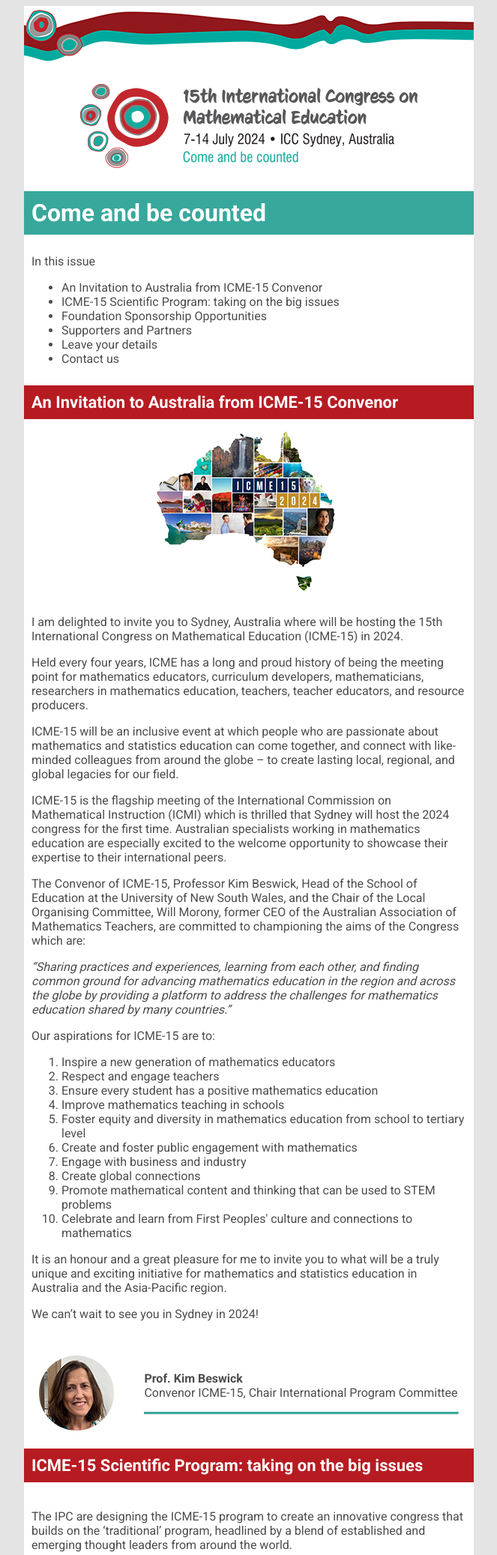
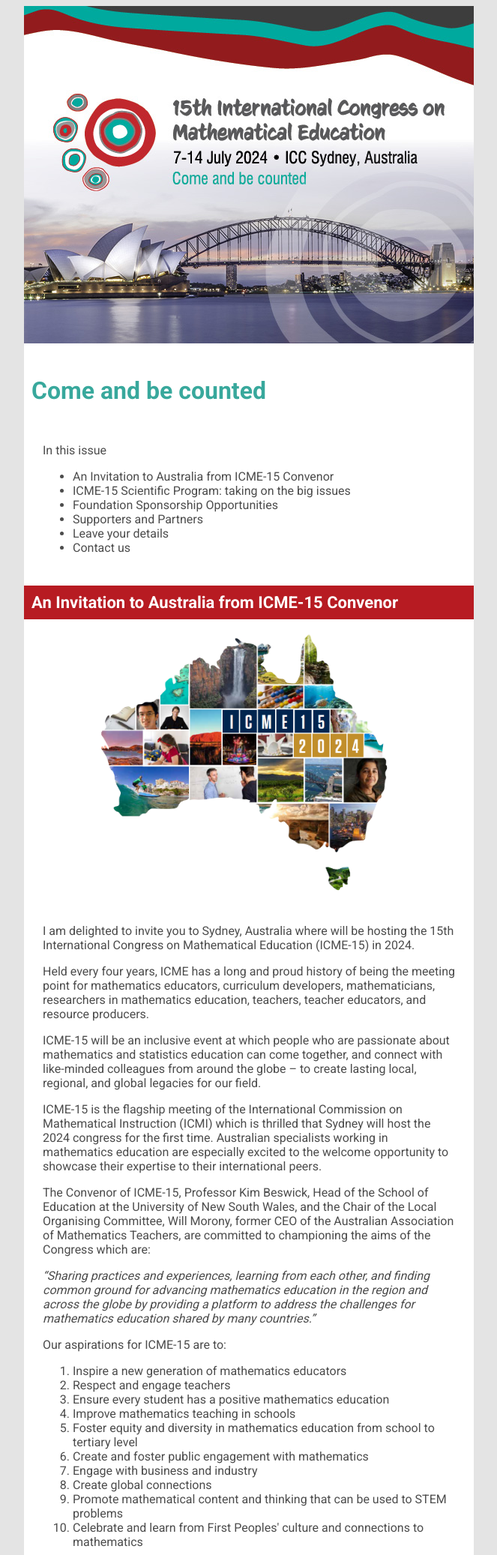
Before and after one commit to ICMS-Australasia/ICME15, a PHP site: page /news/1.html in a window 1280 px wide. Shown: the top 2074 px of the page at 75% size, without its empty margins (308-971 px from the left). Run offline with PHP 8.4, Linux system fonts and the light colour scheme.

Commit message:
updated ezine #1

```diff
--- a/news/1.html
+++ b/news/1.html
@@ -12,10 +12,10 @@
 <table width="600" align="center" border="0" cellspacing="0" cellpadding="0">
     <tr>
         <td>
-            <img src = "img/border.png">
-            <img src = "img/logo.png" id = "logo">
+
+            <img src = "img/ezineHeader.jpg" id = "logo">
             <h1>Come and be counted</h1>
-            <table width="600" align="center" border="0" cellspacing="0" cellpadding="10">
+            <table width="600" align="center" border="0" cellspacing="0" cellpadding="25">
                 <tr>
                     <td>
 
@@ -69,8 +69,8 @@
         <td>
 
             <h2>An Invitation to Australia from ICME-15 Convenor</h2>
-            <img src = "img/icmeLogo.png">
-            <table width="600" align="center" border="0" cellspacing="0" cellpadding="10">
+            <img src = "img/logo.png" id = "icmeLogo">
+            <table width="600" align="center" border="0" cellspacing="0" cellpadding="25">
 
                 <tr>
                     <td>
@@ -101,7 +101,7 @@
                     </td>
                 </tr>
             </table>
-            <table width="600" align="center" border="0" cellspacing="0" cellpadding="20">
+            <table width="600" align="center" border="0" cellspacing="0" cellpadding="25">
                 <tr>
                     <td>
                         <img src = "img/kim.png">
@@ -120,7 +120,7 @@
         <td>
             <h2>ICME-15 Scientific Program: taking on the big issues</h2>
 
-            <table width="600" align="center" border="0" cellspacing="0" cellpadding="10">
+            <table width="600" align="center" border="0" cellspacing="0" cellpadding="25">
                 <tr>
                     <td>
                         <p>The IPC are designing the ICME-15 program to create an innovative congress that builds on the ‘traditional’ program, headlined by a blend of established and emerging thought leaders from around the world. </p>
@@ -153,15 +153,15 @@
     <tr>
         <td>
             <h2>Foundation Sponsorship Opportunities</h2>
-            <table width="600" align="center" border="0" cellspacing="0" cellpadding="10">
+            <table width="600" align="center" border="0" cellspacing="0" cellpadding="25">
                 <tr>
                     <td>
                         <h4>Thank you to our Foundation Sponsors</h4>
 
 
                         <a href = "https://www.adelaide.edu.au/" target = "_blank"><img src = "img/tuoa.png" width = "150px"></a>
-                        <a href = "https://www.monash.edu/" target = "_blank"><img src = "img/Monash.jpg" width = "200px"></a>
-                        <a href = "https://www.sydney.edu.au/" target = "_blank"><img src = "img/usyd.JPG" width = "200px"></a>
+                        <a href = "https://www.monash.edu/" target = "_blank"><img src = "img/Monash.jpg" width = "190px"></a>
+                        <a href = "https://www.sydney.edu.au/" target = "_blank"><img src = "img/usyd.JPG" width = "190px"></a>
 
                         <p>Through ICME-15, we can share our practices and experiences, learn from each other, and find common ground for advancing mathematics education in the Asia Pacific region and across the globe by providing a platform to address the challenges for mathematics education shared by many countries.</p>
                         <p>A successful congress relies on the valued support provided by sponsors and exhibitors.</p>
@@ -182,14 +182,14 @@
     <tr>
         <td>
             <h2>Contact Us</h2>
-            <table width="580" align="center" border="0" cellspacing="0" cellpadding="10">
+            <table width="550" align="center" border="0" cellspacing="0" cellpadding="25">
                 <tr>
                     <td>
 
-                        <table width="580" align="center" border="0" cellspacing="0" cellpadding="10">
+                        <table width="550" align="center" border="0" cellspacing="0" cellpadding="10">
                             <tr>
-                                <td><p>Leave your details so we can stay in touch!</p></td>
-                                <td>
+                                <td><p>Leave your details so we can stay in touch!</p>
+
                                 <a class = "button" href = "https://icmsaust.eventsair.com/icme-15/expression-of-interest/Site/Register">Expression of Interest</a>
                                 </td>
                             </tr>
@@ -199,37 +199,11 @@
                 <tr>
                     <td>
 
-                        <img src = "img/qr.png" width = "150px" class = "qr">
-
-
-                        <h3>Thank you to our sponsors, supporters and partners</h3>
-
-
-                        <h4>Consortium for Mathematics Education (CoME)</h4>
-
-                        <table width="580" align="center" border="0" cellspacing="0" cellpadding="10">
-                            <tr>
-                                <td align="center"><a href = "https://www.merga.net.au/" target = "_blank"><img src = "img/merga.png" height="80px"></a></td>
-                                <td align="center"><a href = "https://aamt.edu.au/" target = "_blank"><img src = "img/aamt.png" height="80px"></a></td>
-                                <td align="center"><a href = "https://atsima.com/" target = "_blank"><img src = "img/atsima.png" height="80px"></a></td>
-                            </tr>
-                            <tr>
-                                <td align="center"><a href = "https://austms.org.au/" target = "_blank"><img src = "img/ams.jpg" height="80px"></a></td>
-                                <td align="center"><a href = "https://amsi.org.au/" target = "_blank"><img src = "img/amsi.jpg" height="80px"></a></td>
-                                <td align="center"><a href = "https://www.statsoc.org.au/" target = "_blank"><img src = "img/ssa.png" height="80px"></a></td>
-                            </tr>
-                            <tr>
-                                <td align="center"><a href = "http://achms.org.au/" target = "_blank"><img src = "img/achms.png" height="60px"></a></td>
-                                <td colspan = "2" align="center"><a href = "https://www.mansw.nsw.edu.au/" target = "_blank"><img src = "img/mansw.png" height="60px"></a></td>
-
-
-                            </tr>
-                        </table>
+                        <img src = "img/qr.png" width = "200px" class = "qr">
 
 
 
-                        <h4>Supporters and Partners</h4>
-                        <img src = "img/sponsors.png" width = "580">
+
                     </td>
                 </tr>
             </table>
@@ -237,7 +211,7 @@
     </tr>
     <tr>
         <td>
-            <table width="600" align="center" border="0" cellspacing="0" cellpadding="10">
+            <table width="600" align="center" border="0" cellspacing="0" cellpadding="25">
                 <tr>
                     <td class = "aoc">
                         <h4>Acknowledgement of Country</h4>
@@ -247,7 +221,7 @@
                 <tr>
                     <td>
 
-                        <table width="580" align="center" border="0" cellspacing="0" cellpadding="20" id = "footer">
+                        <table width="550" align="center" border="0" cellspacing="0" cellpadding="25" id = "footer">
                             <tr>
                               <td valign = "top">
                                 <h2>General Enquires</h2>
@@ -288,7 +262,7 @@
                     </td>
                 </tr>
             </table>
-            <img src = "img/border.png">
+            <img src = "img/footer.jpg">
         </td>
     </tr>
 </table>
--- a/news/style.css
+++ b/news/style.css
@@ -21,9 +21,8 @@
 }
 
 h1 {
-  color: white;
+  color: #38A89C;
   margin-top: 0;
-  background-color: #38A89C;
   margin-top: 30px;
   margin-bottom: 0;
   padding: 10px;
@@ -55,12 +54,6 @@
   margin: 0;
 }
 
-#logo {
-  display: block;
-  margin-left: auto;
-  margin-right: auto;
-}
-
 .qr {
   display: block;
   margin-left: auto;
@@ -73,4 +66,15 @@
   color: #38A89C;
   padding: 0;
 }
+
+td {
+  max-width: 600px;
+}
+
+#icmeLogo {
+  display: block;
+  margin-left: auto;
+  margin-right: auto;
+  width: 400px;
+}
 /*# sourceMappingURL=style.css.map */
--- a/news/style.scss
+++ b/news/style.scss
@@ -26,9 +26,9 @@
 }
 
 h1{
-    color:white;
+    color:$teal;
     margin-top:0;
-    background-color: $teal;
+
     margin-top: 30px;
     margin-bottom: 0;
     padding:10px;
@@ -62,12 +62,7 @@
 }
 
 
-#logo
-{
-    display: block;
-    margin-left: auto;
-    margin-right: auto;
-}
+
 
 .qr{
     display:block;
@@ -83,3 +78,15 @@
         padding:0;
     }
 }
+
+
+td{
+    max-width: 600px;
+}
+
+#icmeLogo{
+    display: block;
+    margin-left: auto;
+    margin-right: auto;
+    width:400px;
+}
```
Also changed, not shown: news/img/ezineHeader.jpg (added), news/img/footer.jpg (added), news/img/icmeLogo.png, news/img/logo.png, 1 other file.
